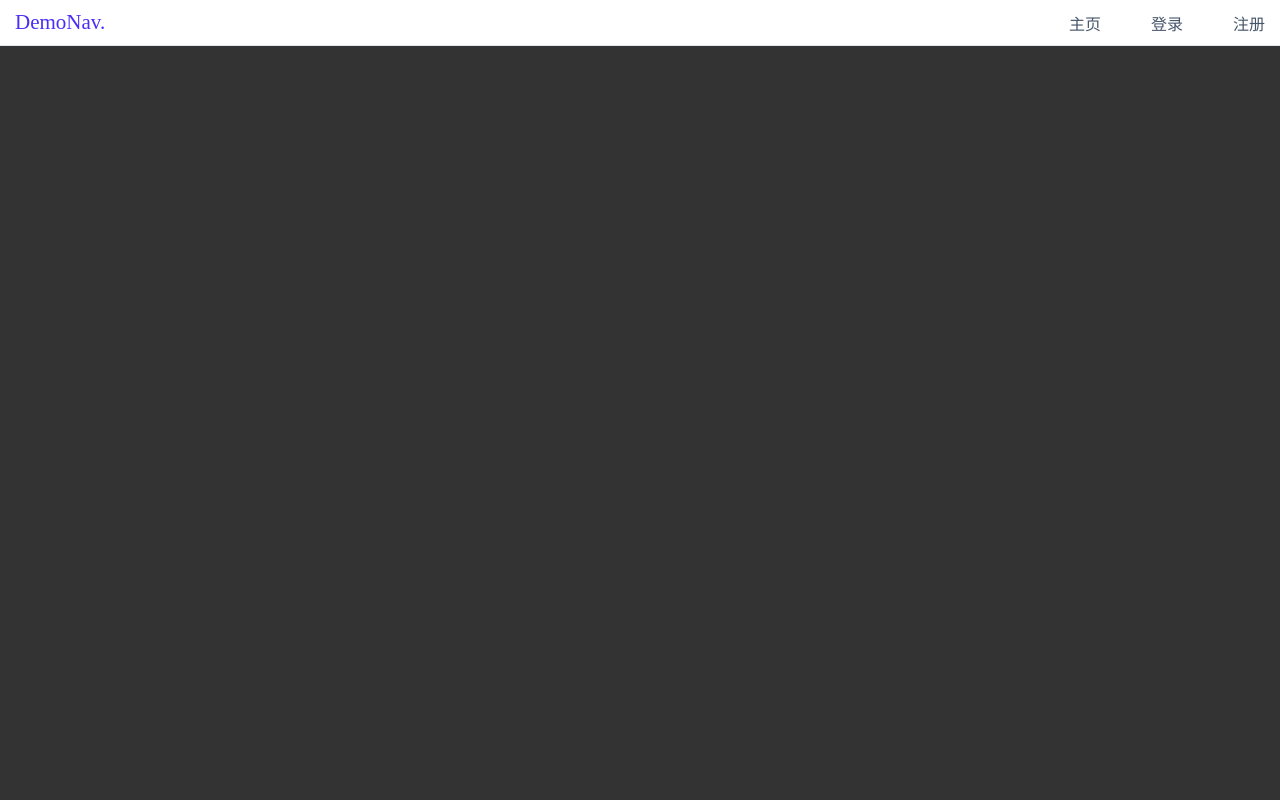
After one commit to Qsinleo/Dormitory-Manage-System, a PHP site: page /nav/index.html in a window 1280 px wide. The commit adds this page. Run offline with PHP 8.4, Linux system fonts and the light colour scheme.

Commit message:
Update adaptive navigation bar

```diff
--- /dev/null
+++ b/nav/CSS/style.css
@@ -0,0 +1,118 @@
+* {
+  margin: 0;
+  padding: 0;
+  /* 去掉默认的内外边距 */
+  box-sizing: border-box;
+  /* 告诉浏览器：你想要设置的边框的值包含在width内的*/
+}
+body {
+  width: 100vw;
+  height: 100vh;
+  /* body铺满整个视口 */
+  background-color: #333;
+  /* 设置一个背景颜色防止图片加载不出来导致没有背景 */
+  background-image: var(--bground-url);
+  background-position: center;
+  background-size: cover;
+  background-repeat: no-repeat;
+  /* 图片位置居中，大小适应宽高，不重复 */
+}
+@import url("https://fonts.googleapis.com/css2?family=Roboto:ital,wght@0,500;1,400&display=swap");
+/* 引入谷歌字体 */
+html {
+  font-size: 62.5%;
+  font-size: "Roboto", sans-serif, Arial, Helvetica; /*设置字体*/
+}
+li {
+  list-style: none;
+}
+a {
+  text-decoration: none;
+  /* 去掉a标签默认样式 */
+}
+.header {
+  border-bottom: 1px solid #e2e8f0;
+}
+.navbar {
+  display: flex;
+  justify-content: space-between;
+  align-items: center;
+  padding: 1rem 1.5rem;
+  background-color: #fff;
+}
+.hamburger {
+  display: none;
+}
+.bar {
+  display: block;
+  width: 25px;
+  height: 3px;
+  margin: 5px auto;
+  transition: all 0.3s ease-in-out;
+  /*设置个过渡动画*/background-color: #101010;
+  -webkit-transition: all 0.3s ease-in-out;
+  -moz-transition: all 0.3s ease-in-out;
+  -ms-transition: all 0.3s ease-in-out;
+  -o-transition: all 0.3s ease-in-out;
+}
+.nav-menu {
+  display: flex;
+  justify-content: space-between;
+  align-items: center;
+}
+.nav-item {
+  margin-left: 5rem;
+}
+.nav-link {
+  font-size: 1.6rem;
+  font-weight: 400;
+  color: #475569;
+}
+.nav-link:hover {
+  color: #482ff7;
+}
+.nav-logo {
+  font-size: 2.1rem;
+  font-weight: 500;
+  color: #482ff7;
+}
+@media only screen and (max-width:600px) {
+  /* 媒体查询用于根据宽度匹配布局 */
+  .hamburger{
+    display: block;
+    cursor: pointer;
+  }
+  .nav-menu{
+    position: fixed;
+    left: -100%;
+    top: 5rem;
+    flex-direction: column;
+    /* 纵向布局 */
+    background-color: #fff;
+    width: 100%;
+    border-radius: 10px;
+    text-align: center;
+    /* 文本居中 */
+    transition: all .3s;
+    /* 过渡 */
+    box-shadow: 0 10px 27px rgba(0, 0, 0, 0.05);
+
+  }
+  .nav-menu.active{
+    left: 0;
+  }
+  .nav-item{
+    margin: 2.5rem 0;
+  }
+
+}
+.hamburger.active .bar:nth-child(2){
+opacity: 0;
+}
+.hamburger.active .bar:nth-child(1){
+transform: translateY(8px) rotate(45deg);
+}
+.hamburger.active .bar:nth-child(3){
+transform: translateY(-8px) rotate(-45deg);
+
+}
--- /dev/null
+++ b/nav/index.html
@@ -0,0 +1,32 @@
+<!DOCTYPE html>
+<html lang="zh-CN">
+  <head>
+    <meta charset="UTF-8" />
+    <meta http-equiv="X-UA-Compatible" content="IE=edge" />
+    <meta name="viewport" content="width=device-width, initial-scale=1.0" />
+    <title>自适应导航栏</title>
+    <!-- 引入CSS -->
+    <link rel="stylesheet" href="./CSS/style.css" />
+  </head>
+  <body>
+    <header class="header">
+      <nav class="navbar">
+        <a href="#" class="nav-logo">DemoNav.</a>
+        <!-- #:跳转链接 -->
+        <ul class="nav-menu">
+          <li class="nav-item" ><a href="/index.php" id="1" class="nav-link">主页</a></li>
+          <li class="nav-item" ><a href="/login.php" id="2" class="nav-link">登录</a></li>
+          <li class="nav-item" ><a href="/register.php" id="3" class="nav-link">注册</a></li>
+        </ul>
+        <!-- <div class="hamburger">
+          更多按钮
+          <span class="bar">1</span>
+          <span class="bar"></span>
+          <span class="bar"></span>
+        </div> -->
+      </nav>
+    </header>
+  </body>
+  <!-- 引入js -->
+  <script src="./JS/index.js"></script>
+</html>
```
Also changed, not shown: css/nav.css (+2 -15 lines), index.php (+1 -15 lines).
